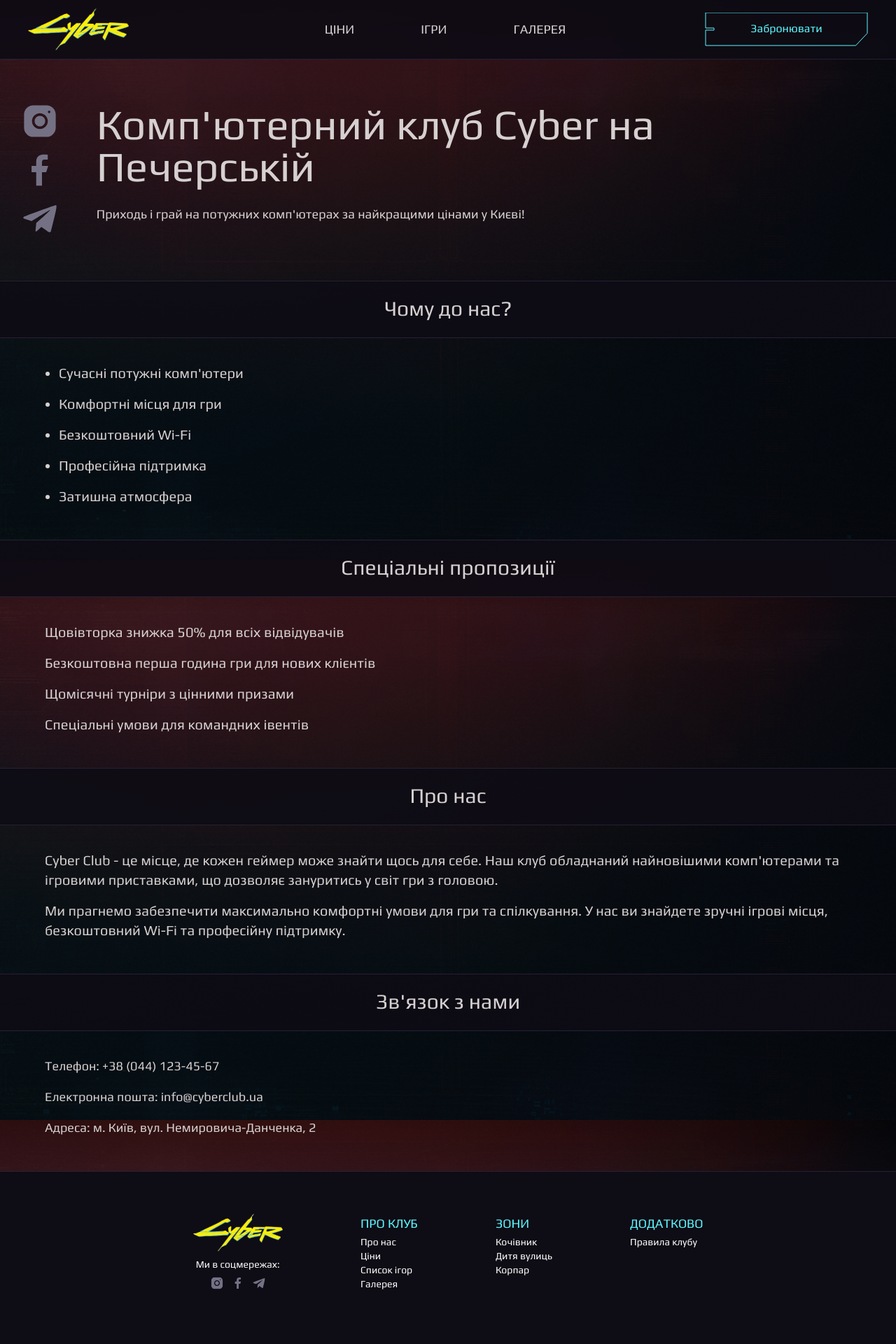
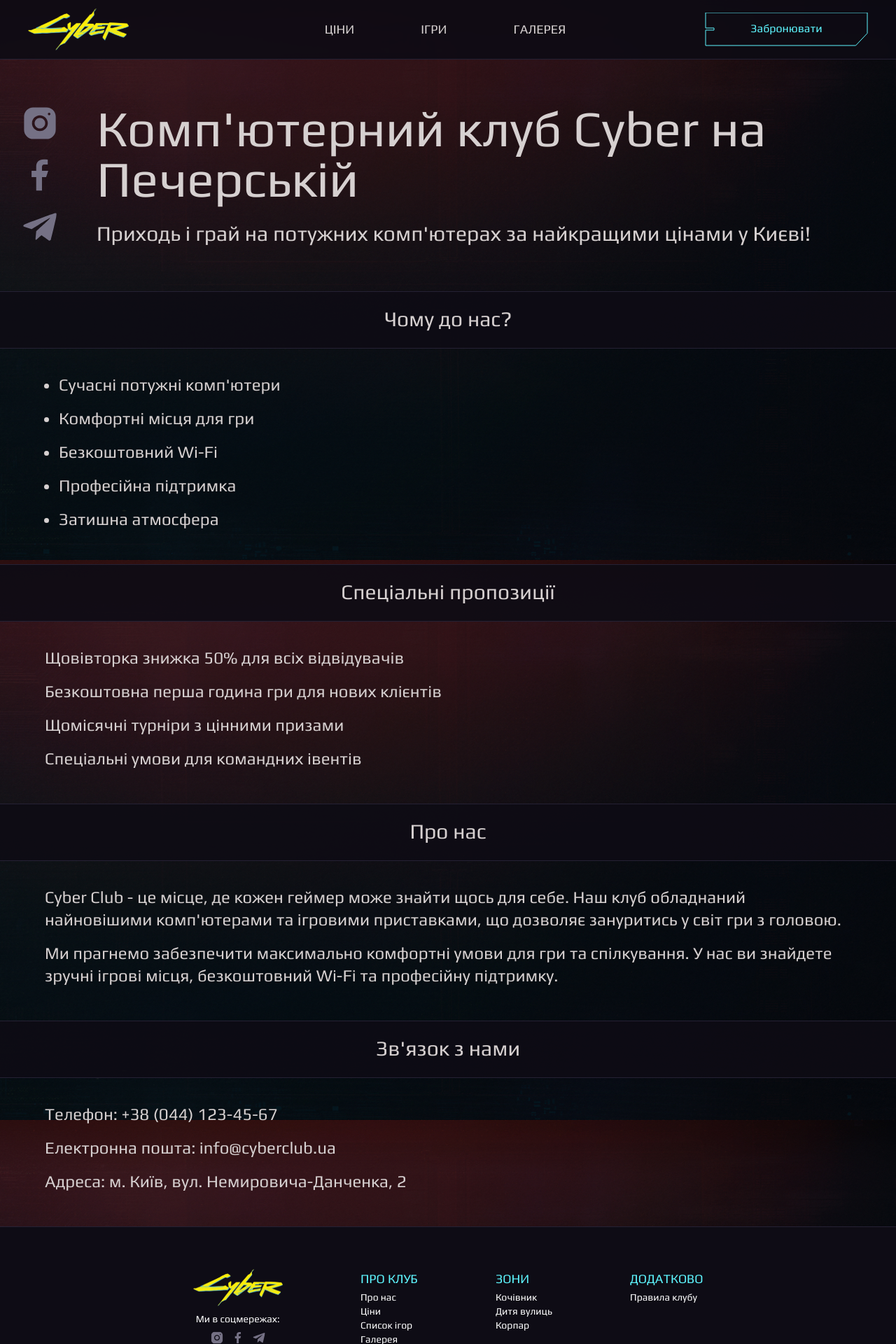
Before and after one commit to lukogg/cyberclub, a React (Vite) app: page / in a window 1280 px wide. Shown: the top 1920 px of the page at 70% size. Built offline with nearby package versions, Linux system fonts and the light colour scheme.

Commit message:
final commit adaptation misc. changes

```diff
--- a/src/components/Footer.jsx
+++ b/src/components/Footer.jsx
@@ -3,8 +3,8 @@ import { facebook, telegram, instagram } from "../assets";
 
 const Footer = () => {
   return (
-    <footer className="hidden lg:flex justify-center bottom-0 left-0 w-full z-20 border-t border-n-6 bg-n-8">
-      <div className="container ml-40 mr-40 mt-15 mb-15 mx-auto flex justify-around">
+    <footer className="flex justify-center bottom-0 left-0 w-full z-20 border-t border-n-6 bg-n-8">
+      <div className="container gap-6 lg:gap-0 ml-40 mr-40 mt-15 mb-15 mx-auto flex justify-around">
         <div className="">
             <a href="#" >
                 <img src={cyber}
--- a/src/components/PhoneForm.css
+++ b/src/components/PhoneForm.css
@@ -1,3 +1,15 @@
 .PhoneInput{
     color: black;
 }
+
+.PhoneInputInternationalIconPhone {
+    color: #5EF6FF;
+}
+
+.PhoneInputInternationalIconGlobe {
+    color: #5EF6FF;
+}
+
+.PhoneInputCountrySelectArrow {
+    color: #5EF6FF;
+}
--- a/src/components/PhoneForm.jsx
+++ b/src/components/PhoneForm.jsx
@@ -6,8 +6,10 @@ export default function PhoneForm() {
   const [value, setValue] = useState()
   return (
     <PhoneInput
-      country="ua"
+      country="UA"
+      defaultCountry='UA'
       value={value}
+      placeholder="Ваш номер телефону"
       onChange={setValue} />
   )
 }
--- a/src/components/Popup.css
+++ b/src/components/Popup.css
@@ -4,8 +4,10 @@
     left: 0;
     width: 100%;
     height: 100vh;
+    z-index: 50;
 
-    box-shadow: inset 0px 0px 100px 100px #0E0E17;
+    /* box-shadow: inset 0px 0px 100px 100px #0E0E17;  */
+    background-color: rgba(14, 12, 21, 0.93);
 
     display: flex;
     justify-content: center;
@@ -17,7 +19,7 @@
     padding: 32px;
     width: 100%;
     max-width: 640px;
-    background-color: rgba(14, 12, 21);
+    background-color: rgb(14, 12, 21);
     border-color: rgb(37, 33, 52);
     border-width: 1px;
 
--- a/src/components/Popup.jsx
+++ b/src/components/Popup.jsx
@@ -13,7 +13,6 @@ export default function Popup(props) {
       <div className="popup-inner ">
       <div className="flex flex-col-reverse">
         <div className="flex justify-center gap-6">
-        {/* <Button className="send-btn mt-6 items-center hover:scale-95 transition-transform duration-200" size={115} onClick={() => props.setTrigger(false)}>Повернутись</Button> */}
         <Button className="send-btn mt-6 items-center hover:scale-95 transition-transform duration-200" size={115} onClick={() => props.setTrigger(false)}>Надіслати</Button>
         { props.children }
         </div>
@@ -24,7 +23,7 @@ export default function Popup(props) {
         </div>
         <h3 className="text-3xl text-center mb-6">Залиште свій номер і ми перетелефонуємо Вам</h3>
       <a  onClick={() => props.setTrigger(false)}>
-        <svg className="close-btn"
+        <svg className="close-btn hover:scale-125 transition-transform"
         width={"20"} height={"20"}
         viewBox="0 0 10 10">
           <line x1={0} y1={0} x2={10} y2={10} stroke="#FFFFFF" strokeWidth={1}></line>
--- a/src/constants/index.js
+++ b/src/constants/index.js
@@ -10,11 +10,6 @@
       title: "Ігри",
       url: "games",
     },
-    // {
-    //   id: "2",
-    //   title: "Турніри",
-    //   url: "tournaments",
-    // },
     {
       id: "3",
       title: "Галерея",
@@ -23,7 +18,7 @@
     {
       id: "4",
       title: "Забронювати",
-      url: "#call_me",
       onlyMobile: true,
+      popup: true,
     },
   ];
--- a/src/main.jsx
+++ b/src/main.jsx
@@ -4,10 +4,8 @@ import {
   createBrowserRouter,
   RouterProvider,
 } from "react-router-dom";
-import { BrowserRouter as Router } from 'react-router-dom'
 import Home from './pages/Home.jsx'
 import './index.css'
-import Root from "./routes/root";
 import ErrorPage from "./pages/error-page.jsx";
 import Specs from './pages/Specs.jsx';
 import Games from './pages/Games.jsx';
--- a/src/pages/Games.jsx
+++ b/src/pages/Games.jsx
@@ -12,14 +12,14 @@ const Games = () => {
       <div className="pt-[4.75rem] lg:pt-[5.25rem] overflow-hidden">
         <Header />
         <DividerText text={"Список ігор"} />
-        <div className="mt-16 mb-16 flex flex-wrap justify-center">
+        <div className="mt-16 mb-16 ml-6 mr-6 flex flex-wrap justify-center">
           <div className="grid lg:grid-cols-3 grid-cols-2 gap-6 text-color-9">
             {gamesList.map((game, index) => (
               <div className="hover:scale-110 transform transition-transform duration-500">
                 <SvgBorder key={index}>
                   <div className="noselect flex items-center gap-2 ">
-                    <img src={game.logo} alt={game.name} className="w-12 h-12 mr-2" />
-                    <span className="text-2xl">{game.name}</span>
+                    <img src={game.logo} alt={game.name} className="lg:w-12 lg:h-12 w-8 h-8 mr-2" />
+                    <span className="lg:text-2xl text-lg">{game.name}</span>
                   </div>
                 </SvgBorder>
               </div>
--- a/src/pages/Home.jsx
+++ b/src/pages/Home.jsx
@@ -14,8 +14,8 @@ const App = () => {
 
       <div className="text-color-9">
 
-        <div className="flex mt-16 mb-16 ml-8 ">
-          <div className="relative flex flex-col gap-5 mr-8">
+        <div className="flex flex-col-reverse lg:flex-row items-center mt-8 lg:mt-16 mb-12 lg:mb-16 lg:ml-8 lg:mr-8 ml-6 mr-6">
+          <div className="shrink-0 relative flex flex-row lg:flex-col gap-8 lg:gap-6 lg:mt-0 mt-8 mr-8">
 
             <a href="https://instagram.com">
               <img
@@ -43,10 +43,10 @@ const App = () => {
             </a>
           </div>
           <div className="ml-6 mr-6 flex flex-col justify-start">
-            <h1 className="pb-6 text-6xl">
+            <h1 className="pb-6 lg:text-7xl text-5xl">
               Комп'ютерний клуб Cyber на Печерській
             </h1>
-            <div className="text-lg">
+            <div className="lg:text-3xl text-2xl text-pretty">
               Приходь і грай на потужних комп'ютерах за найкращими цінами у Києві!
             </div>
           </div>
@@ -54,8 +54,8 @@ const App = () => {
 
 
         <DividerText text="Чому до нас?" />
-        <div className="mt-8 mb-8 ml-16 flex flex-col justify-start">
-          <ul className="list-disc ml-5 text-xl">
+        <div className="mt-8 mb-8 lg:ml-16 lg:mr-16 ml-6 mr-6  flex flex-col justify-start">
+          <ul className="list-disc ml-5 lg:text-2xl text-xl">
             <li className="mb-4">Сучасні потужні комп'ютери</li>
             <li className="mb-4">Комфортні місця для гри</li>
             <li className="mb-4">Безкоштовний Wi-Fi</li>
@@ -65,7 +65,7 @@ const App = () => {
         </div>
 
         <DividerText text="Cпеціальні пропозиції" />
-        <div className="mt-8 mb-8 ml-16 flex flex-col justify-start text-xl">
+        <div className="mt-8 mb-8 lg:ml-16 lg:mr-16 ml-6 mr-6 flex flex-col justify-start lg:text-2xl text-xl text-pretty">
           <p className="mb-4">Щовівторка знижка 50% для всіх відвідувачів</p>
           <p className="mb-4">Безкоштовна перша година гри для нових клієнтів</p>
           <p className="mb-4">Щомісячні турніри з цінними призами</p>
@@ -74,7 +74,7 @@ const App = () => {
 
         <div className="anchor-offset" id="about_us">
           <DividerText text="Про нас"/>
-          <div className="mt-8 mb-8 ml-16 flex flex-col justify-start text-xl" >
+          <div className="mt-8 mb-8 lg:ml-16 lg:mr-16 ml-6 mr-6 flex flex-col justify-start lg:text-2xl text-xl text-pretty" >
             <p className="mb-4">
               Cyber Club - це місце, де кожен геймер може знайти щось для себе. Наш клуб обладнаний найновішими комп'ютерами та ігровими приставками, що дозволяє зануритись у світ гри з головою.
             </p>
@@ -85,10 +85,10 @@ const App = () => {
         </div>
 
         <DividerText text="Зв'язок з нами" />
-        <div className="mt-8 mb-8 ml-16 flex flex-col justify-start">
-          <p className="text-lg mb-4">Телефон: +38 (044) 123-45-67</p>
-          <p className="text-lg mb-4">Електронна пошта: info@cyberclub.ua</p>
-          <p className="text-lg mb-4">Адреса: м. Київ, вул. Немировича-Данченка, 2</p>
+        <div className="mt-8 mb-8 lg:ml-16 lg:mr-16 ml-6 mr-6 flex flex-col justify-start">
+          <p className="lg:text-2xl text-xl mb-4">Телефон: +38 (044) 123-45-67</p>
+          <p className="lg:text-2xl text-xl mb-4">Електронна пошта: info@cyberclub.ua</p>
+          <p className="lg:text-2xl text-xl mb-4">Адреса: м. Київ, вул. Немировича-Данченка, 2</p>
         </div>
 
       </div>
--- a/vite.config.js
+++ b/vite.config.js
@@ -8,5 +8,4 @@ export default defineConfig({
     host: '0.0.0.0'
   },
   plugins: [react()],
-  base: "/cyberclub/"
 })
```
Also changed, not shown: src/components/Header.jsx (+12 -3 lines), src/pages/Specs.jsx (+23 -13 lines), src/assets/samurai_skull copy.svg (deleted).
